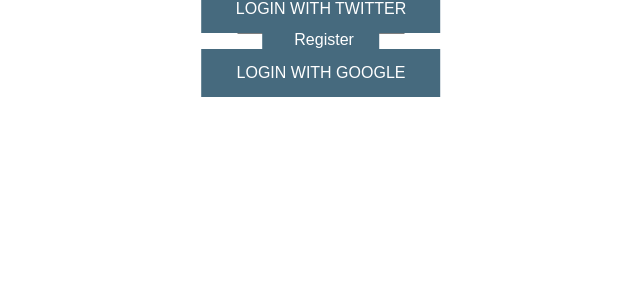
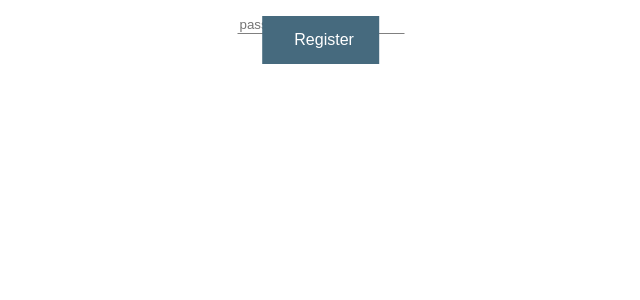
Before and after one commit to Asko24/aquember, a Vue app: page /login in a window 1280 px wide. Shown: the top 300 px of the page, without its empty margins (319-959 px from the left). Built offline with nearby package versions, Linux system fonts and the light colour scheme; the HTML template or start-up script is replaced by a standard one.

Commit message:
fix button bug

```diff
--- a/src/views/Login.vue
+++ b/src/views/Login.vue
@@ -42,41 +42,8 @@
                     </div>
                 </div>
             </div>
-            <div class="row no vertical-parent" style="flex:4;">
-                <div class="no vertical-center" >
-                    <p class="no">OR</p>
 
-                </div>
 
-            </div>
-            <div class="row no vertical-parent" style="flex:28;">
-                <div class="no vertical-center ">
-                    <div class="no row">
-                        <div class="no col-12 ">
-                            <button class="align-middle buttons" style="width:95%; height:70%; margin-top:8px; margin-bottom:8px;">
-                                LOGIN WITH FACEBOOK
-                            </button>
-                        </div>
-
-                    </div>
-                    <div class="no row">
-                        <div class="no col-12 " >
-                            <button class="align-middle buttons" style="width:95%; height:70%; margin-top:8px; margin-bottom:8px;">
-                                LOGIN WITH TWITTER
-                            </button>
-                        </div>
-
-                    </div>
-                    <div class="no row">
-                        <div class="no col-12 " >
-                            <button class="align-middle buttons" style="width:95%; height:70%; margin-top:8px; margin-bottom:8px;" >
-                                LOGIN WITH GOOGLE
-                            </button>
-                        </div>
-
-                    </div>
-                </div>
-            </div>
         </div>
     </div>
 
```
